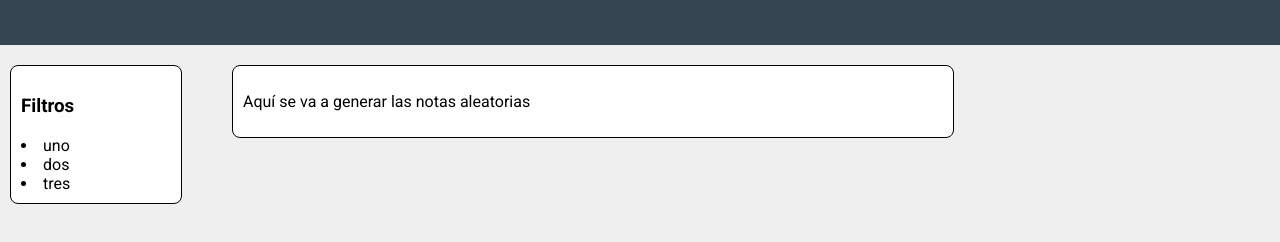
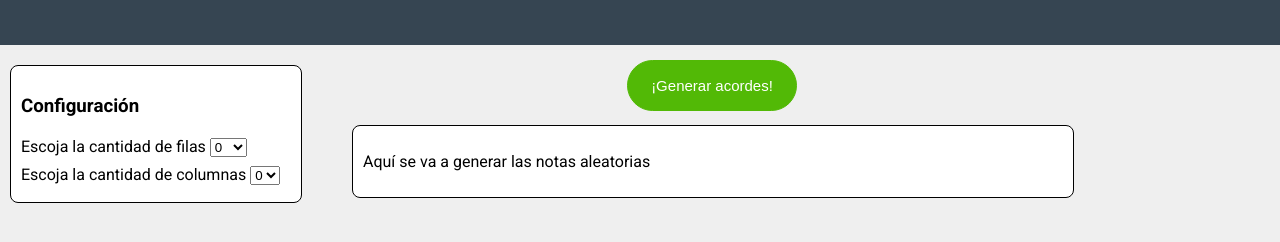
Before and after one commit to 24861379/Hoja-Random, a plain HTML site: page index.html in a window 1280 px wide. Shown: the part 108-350 px from the top of the page. Drawn offline with Linux system fonts and the light colour scheme.

Commit message:
agregue dos filtro y creo un botón

```diff
--- a/index.html
+++ b/index.html
@@ -16,12 +16,38 @@
         <h1>Hoja Random</h1>
     </header>
 
-    <div id="filtros">
-        <h3>Filtros</h3>
-        <li>uno</li>
-        <li>dos</li>
-        <li>tres</li>
+    <div id="Settings">
+        <h3>Configuración</h3>
+        <label for="Filas">Escoja la cantidad de filas</label>
+        <select name="" id="Filas">
+            <option value="">0</option>
+            <option value="">1</option>
+            <option value="">2</option>
+            <option value="">3</option>
+            <option value="">4</option>
+            <option value="">5</option>
+            <option value="">6</option>
+            <option value="">7</option>
+            <option value="">8</option>
+            <option value="">9</option>
+            <option value="">10</option>
+        </select><br>
+
+        <label for="Filas">Escoja la cantidad de columnas</label>
+        <select name="" id="Filas">
+            <option value="">0</option>
+            <option value="">1</option>
+            <option value="">2</option>
+            <option value="">3</option>
+            <option value="">4</option>
+            <option value="">5</option>
+            <option value="">6</option>
+        </select><br>
     </div>
+
+    <button class="Boton">
+        <p>¡Generar acordes!</p>
+    </button>
 
     <div id="HojaRandom">
         <p>Aquí se va a generar las notas aleatorias</p>
--- a/style.css
+++ b/style.css
@@ -18,9 +18,8 @@ header h1{
     text-align: center;
 }
 
-#filtros{
-    width: 150px;
-    /*top,right, bottom, left*/
+#Settings{
+    width: 270px;
     margin-top: 20px;
     margin-left: 10px;
     background-color: white;
@@ -30,9 +29,38 @@ header h1{
     padding: 10px;
 }
 
+#Settings select{
+    margin-top: 2px;
+    margin-bottom: 7px;
+}
+
+.Boton{
+    width: 170px;
+    padding: 10;
+    border: 1px solid #52b906;
+    font-size: 15px;
+    background: #52b906;
+    color:white;
+    border-radius: 70px;
+    cursor: pointer;
+    text-align: center;
+    box-sizing: border-box;
+    text-decoration: none;
+    position: absolute;
+    float: left;
+    margin-top: 15px ;
+    margin-left: 325px;
+}
+
+.Boton:hover{
+    background-color: #3f9204;
+    color: rgb(199, 192, 192);
+    transition: background 0.3s ease;
+}
+
 #HojaRandom{
     width: 700px;
-    margin-top: 20px;
+    margin-top: 80px;
     margin-left: 50px;
     background-color: white;
     border-radius: 0.5rem;
```
